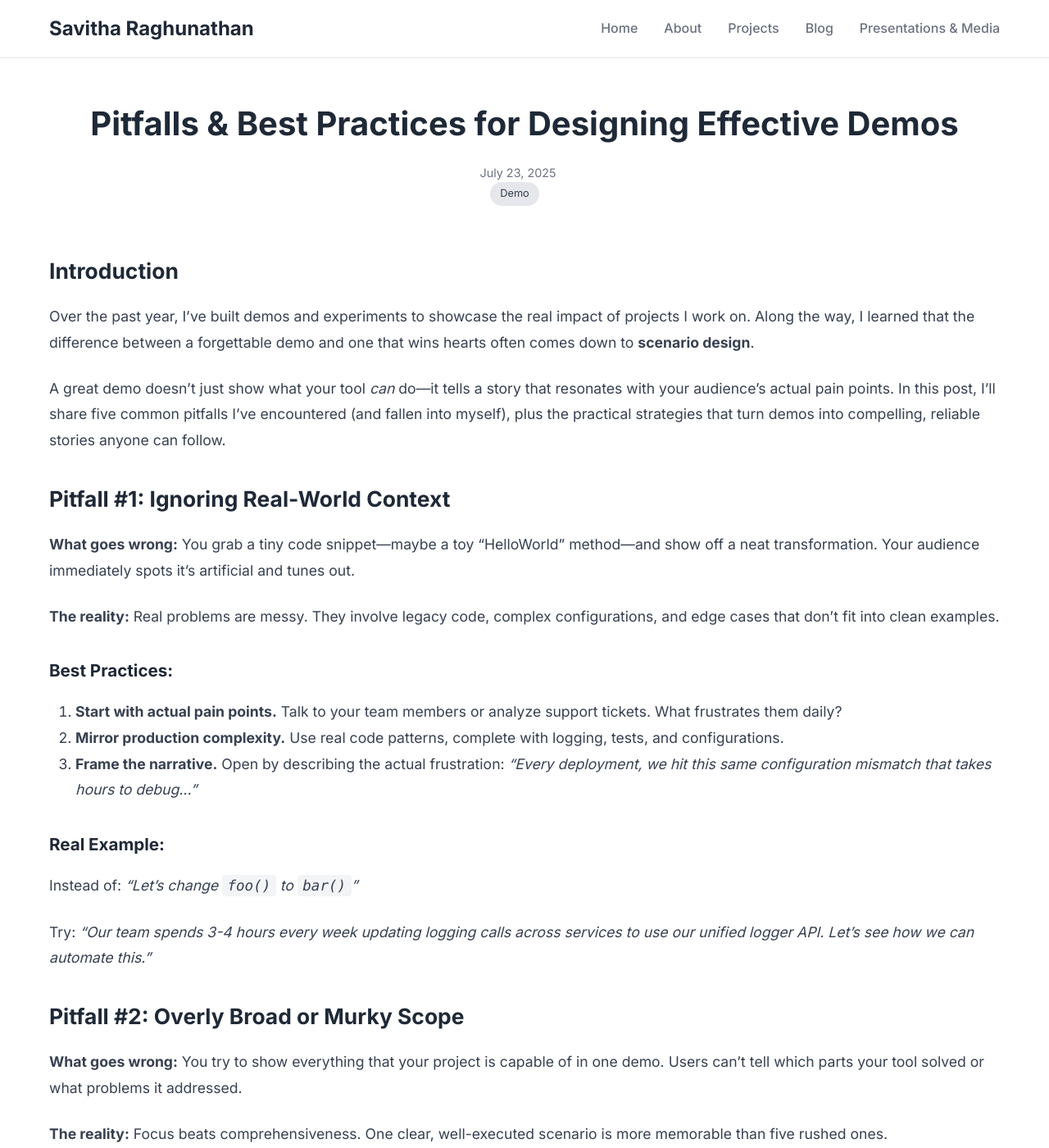
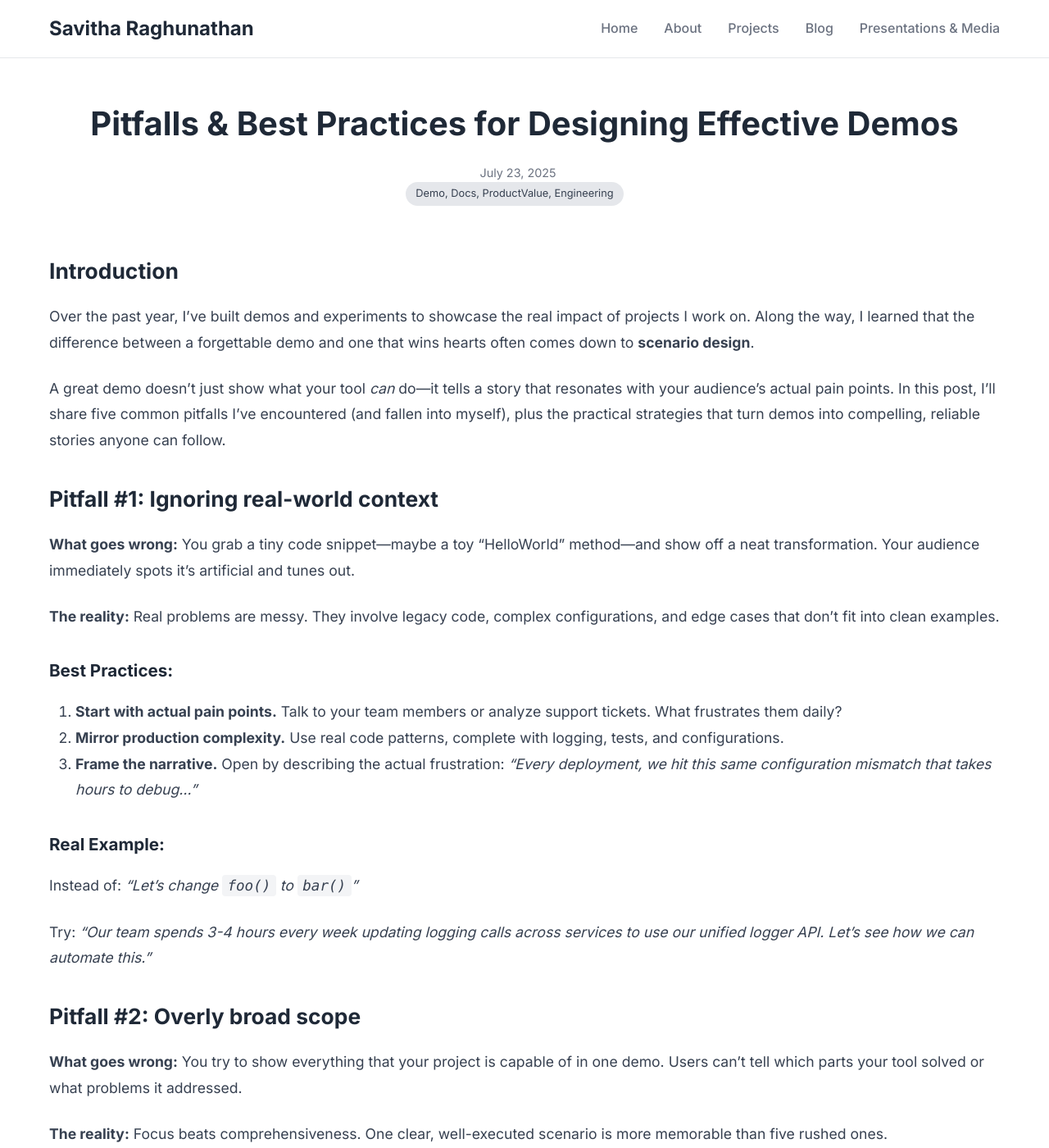
Before and after one commit to savitharaghunathan/savitharaghunathan.github.io, a Jekyll site: the page built from _posts/2025-07-23-demo_designing.md, in a window 1280 px wide and 1400 px high. Shown: the whole window at 82% size. Built offline with Jekyll 4.4.1, drawn with Linux system fonts in a browser that asks for light colours; some of the changed text lies outside the part shown.

Commit message:
updating post

```diff
--- a/_posts/2025-07-23-demo_designing.md
+++ b/_posts/2025-07-23-demo_designing.md
@@ -5,7 +5,7 @@ date: 2025-07-23 12:00:00
 description: >
     Learn how to transform forgettable demos into compelling stories that win hearts and minds. Based on experience building demos and experiments, this post reveals five common pitfalls that undermines the demo and its impact, and the practical strategies to overcome them.
 tags: Demo, Docs, ProductValue, Engineering
-categories: Demo
+categories: Demo, Docs, ProductValue, Engineering
 ---
 
 ## Introduction
@@ -15,7 +15,7 @@ Over the past year, I've built demos and experiments to showcase the real impact
 A great demo doesn't just show what your tool *can* do—it tells a story that resonates with your audience's actual pain points. In this post, I'll share five common pitfalls I've encountered (and fallen into myself), plus the practical strategies that turn demos into compelling, reliable stories anyone can follow.
 
 
-## Pitfall #1: Ignoring Real-World Context
+## Pitfall #1: Ignoring real-world context
 
 **What goes wrong:** You grab a tiny code snippet—maybe a toy "HelloWorld" method—and show off a neat transformation. Your audience immediately spots it's artificial and tunes out.
 
@@ -33,7 +33,7 @@ Instead of: *"Let's change `foo()` to `bar()`"*
 Try: *"Our team spends 3-4 hours every week updating logging calls across services to use our unified logger API. Let's see how we can automate this."*
 
 
-## Pitfall #2: Overly Broad or Murky Scope
+## Pitfall #2: Overly broad scope
 
 **What goes wrong:** You try to show everything that your project is capable of in one demo. Users can't tell which parts your tool solved or what problems it addressed.
 
@@ -80,7 +80,7 @@ Version your demo repo with a `setup.sh` script. When you say "works for me," it
 ### Example Metrics:
 *"Automated API updates completed in 2 minutes vs. 15 minutes manually—an 87% reduction in effort."*
 
-## Pitfall #5: Skipping the Iteration Loop
+## Pitfall #5: Skipping the iteration loop
 
 **What goes wrong:** You run the scenario once, it works, and you call it done. But demos rarely survive code changes or varied environments on the first try.
 
```
Also changed, not shown: other parts of _posts/2025-07-23-demo_designing.md (+4 -4 lines).
